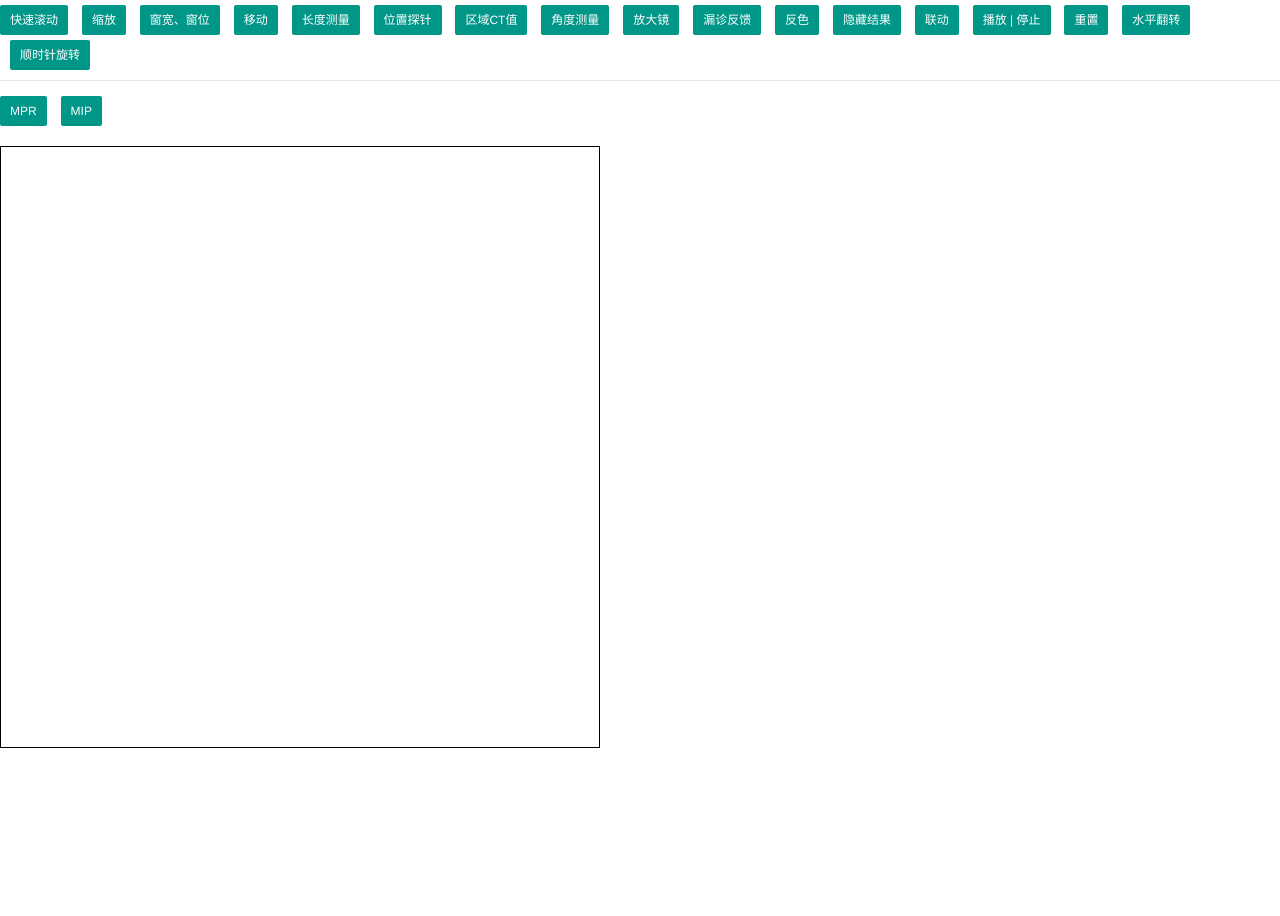
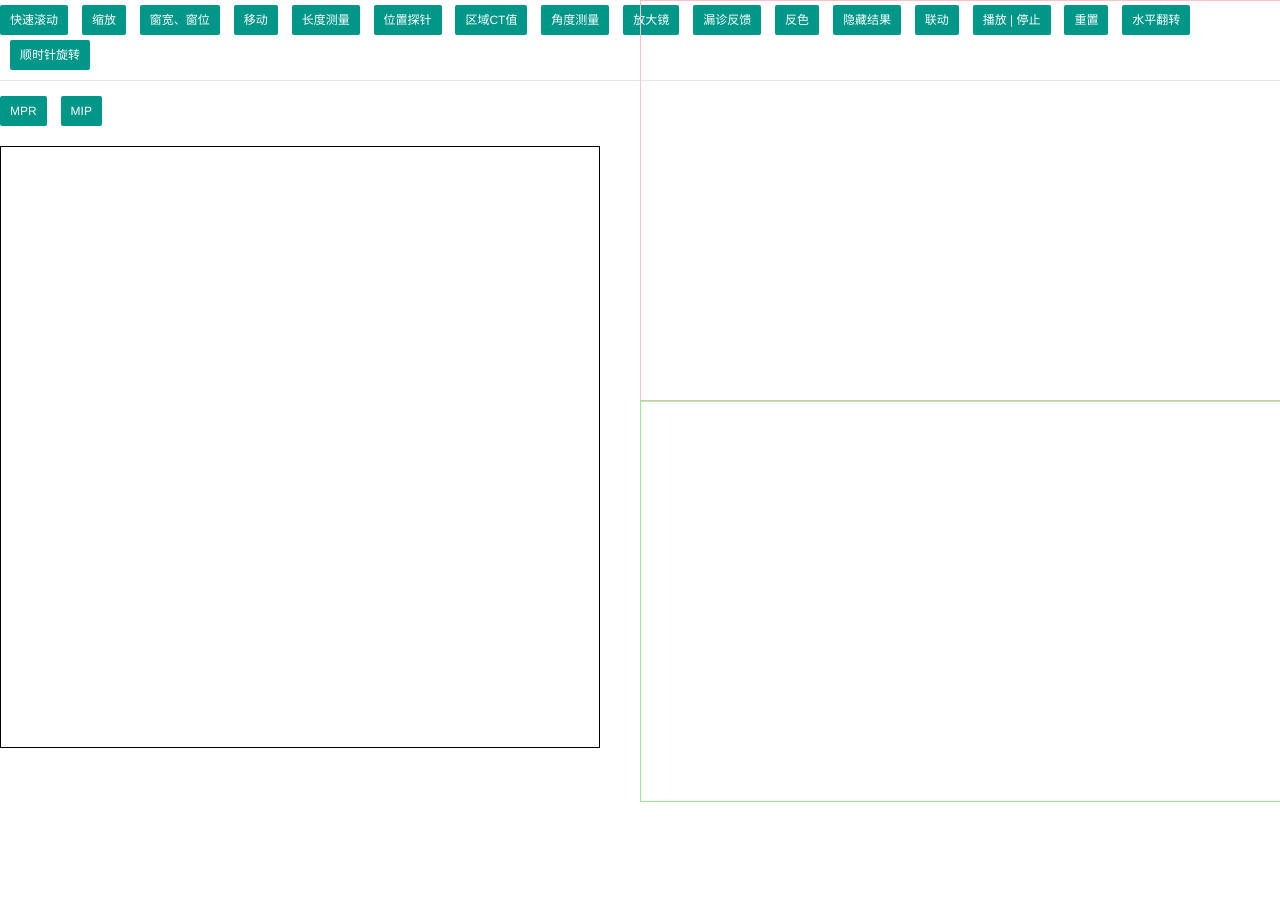
Before and after one commit to solszl/sagajs, a website built with webpack: page demo/index.html in a window 1280 px wide. Before the commit the page ends 800 px from the top, so only its background shows below. Built offline with nearby package versions, Linux system fonts and the light colour scheme; some packages are replaced by stand-ins of ours; files whose address does not match are found by name.

Commit message:
* add mpr code struct

```diff
--- a/demo/index.html
+++ b/demo/index.html
@@ -73,6 +73,12 @@
     </div>
     <div id="parent">
       <div id="container" class="big-left"></div>
+      <div id="container2" class="right-top">
+        <canvas id="rt-canvas" width="512px" height="512px"></canvas>
+      </div>
+      <div id="container3" class="right-bottom">
+        <canvas id="rb-canvas" width="512px" height="512px"></canvas>
+      </div>
     </div>
   </body>
 </html>
```
Also changed, not shown: demo/mpr.js (added, +15 -0 lines), demo/viewContainer.js (+5 -4 lines).
